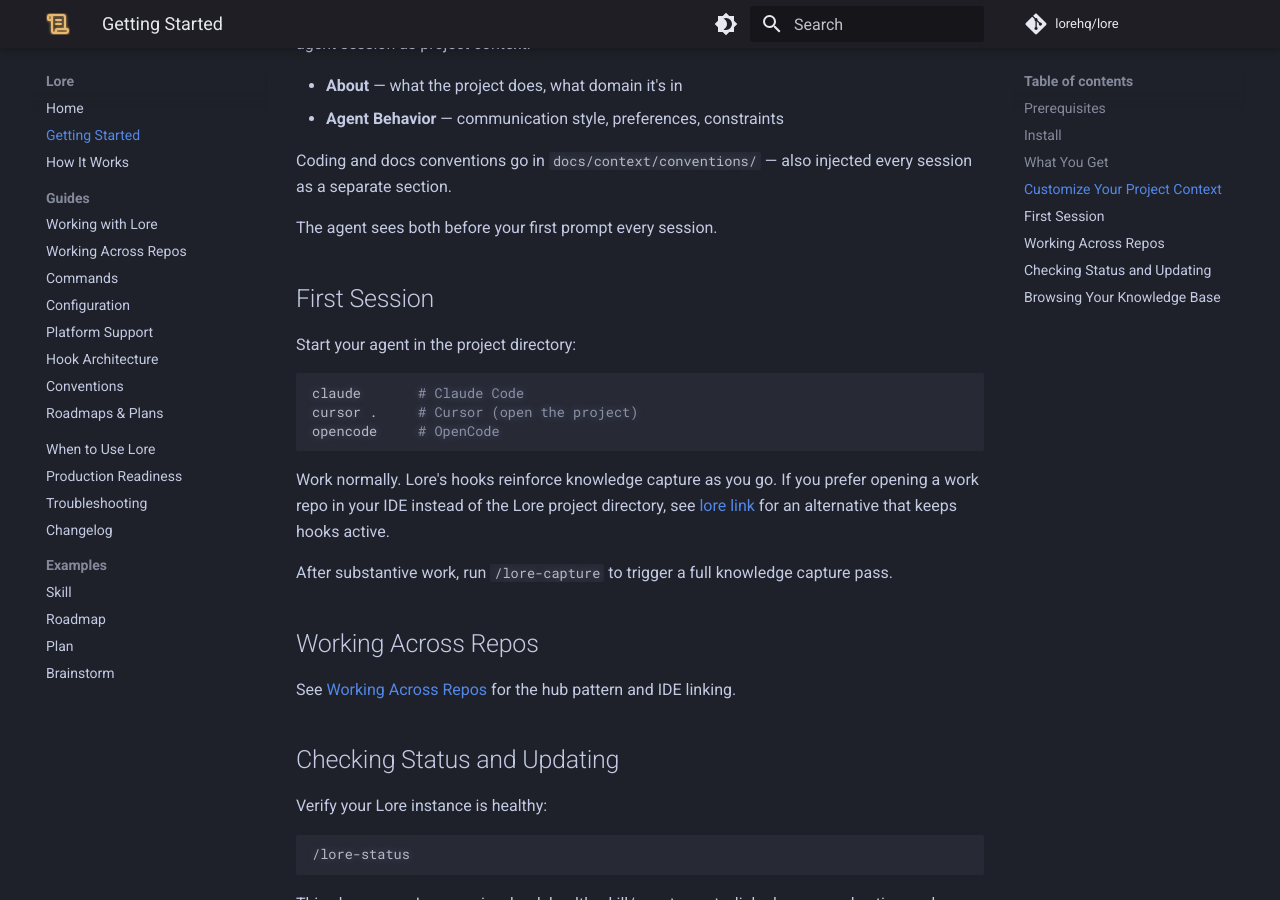
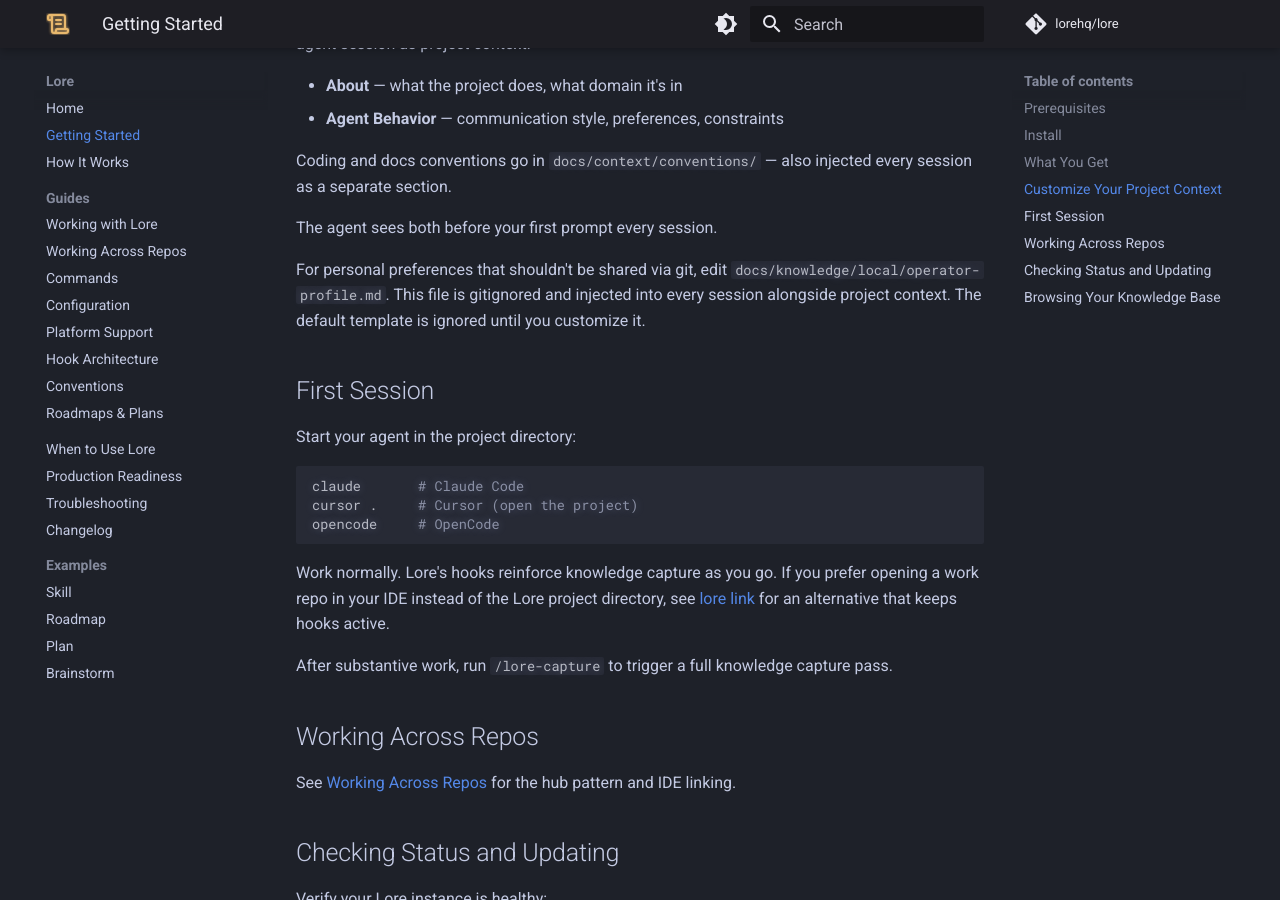
Before and after one commit to lorehq/lore-docs, an MkDocs documentation site: the page built from docs/getting-started.md, in a window 1280 px wide and 900 px high, scrolled down 1056 px. Built offline with MkDocs 1.6.1 and Material for MkDocs 9.7.7, drawn with Linux system fonts in a browser that asks for light colours; comment, search, counter and statistics services are not loaded.

Commit message:
Document operator profile in Getting Started and How It Works
Getting Started: mention the gitignored local file alongside project
context customization. How It Works: add operator profile row to the
context efficiency table in its actual injection order.

Co-Authored-By: Claude Opus 4.6 <noreply@anthropic.com>

```diff
--- a/docs/getting-started.md
+++ b/docs/getting-started.md
@@ -54,6 +54,8 @@ Coding and docs conventions go in `docs/context/conventions/` — also injected
 
 The agent sees both before your first prompt every session.
 
+For personal preferences that shouldn't be shared via git, edit `docs/knowledge/local/operator-profile.md`. This file is gitignored and injected into every session alongside project context. The default template is ignored until you customize it.
+
 ## First Session
 
 Start your agent in the project directory:
```
Also changed, not shown: docs/how-it-works.md (+1 -0 lines).
